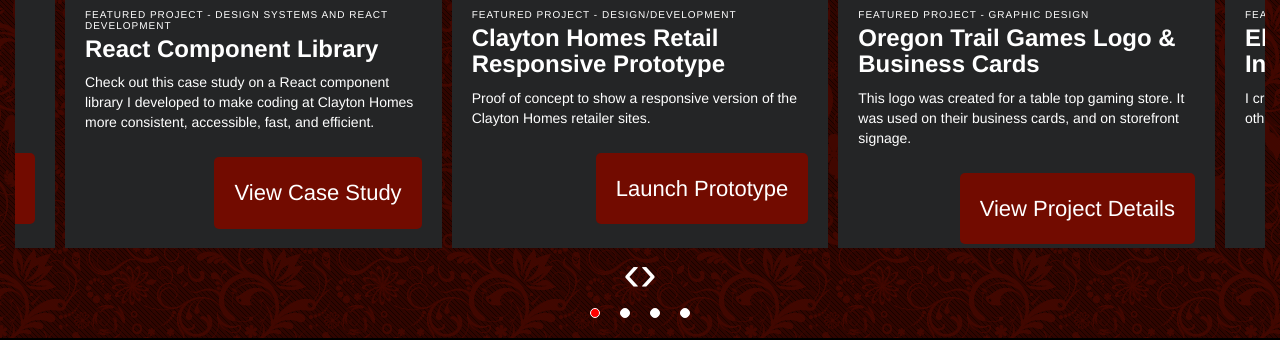
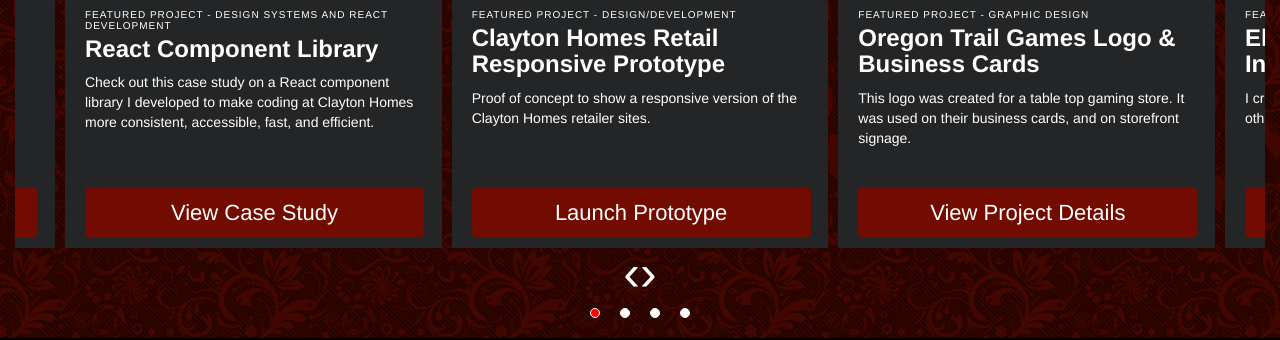
Before and after one commit to violetcrumble/violetcrumble.github.io, a plain HTML site: page index.html in a window 1280 px wide. Shown: the part 637-977 px from the top of the page. Drawn offline with nearby package versions, Linux system fonts and the light colour scheme.

Commit message:
button tweak

```diff
--- a/css/bonniemellott.css
+++ b/css/bonniemellott.css
@@ -230,12 +230,16 @@ a.carousel-project-button:visited {
   background-color: #720b00;
   color: #fff;
   font-size: 22px;
-  padding: 20px;
+  padding: 10px;
   border-radius: 5px;
   border: none;
   transition: 450ms;
   float: right;
-  margin-top: 15px;
+  position: absolute;
+  bottom: 10px;
+  width: 90%;
+  text-align: center;
+  margin: 0 auto;
 }
 a.carousel-project-button:hover,
 a.carousel-project-button:active {
```
Also changed, not shown: portfolio.html (+1 -1 lines).
